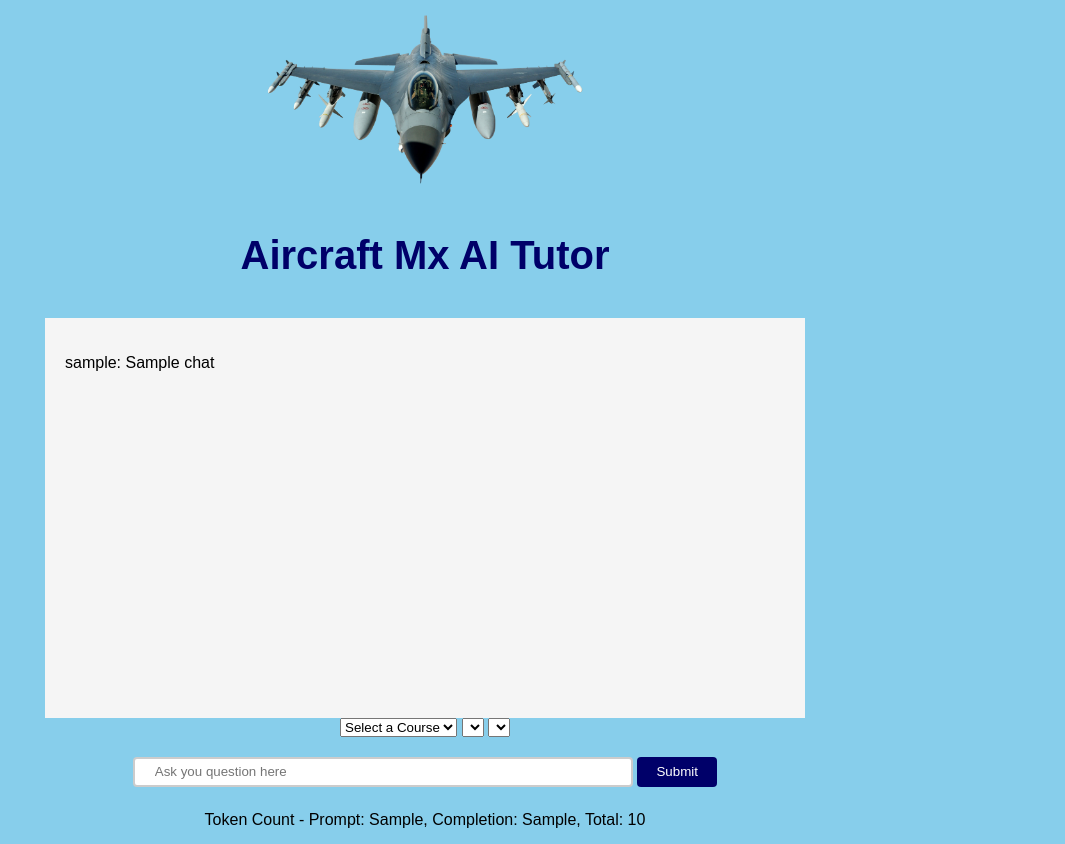
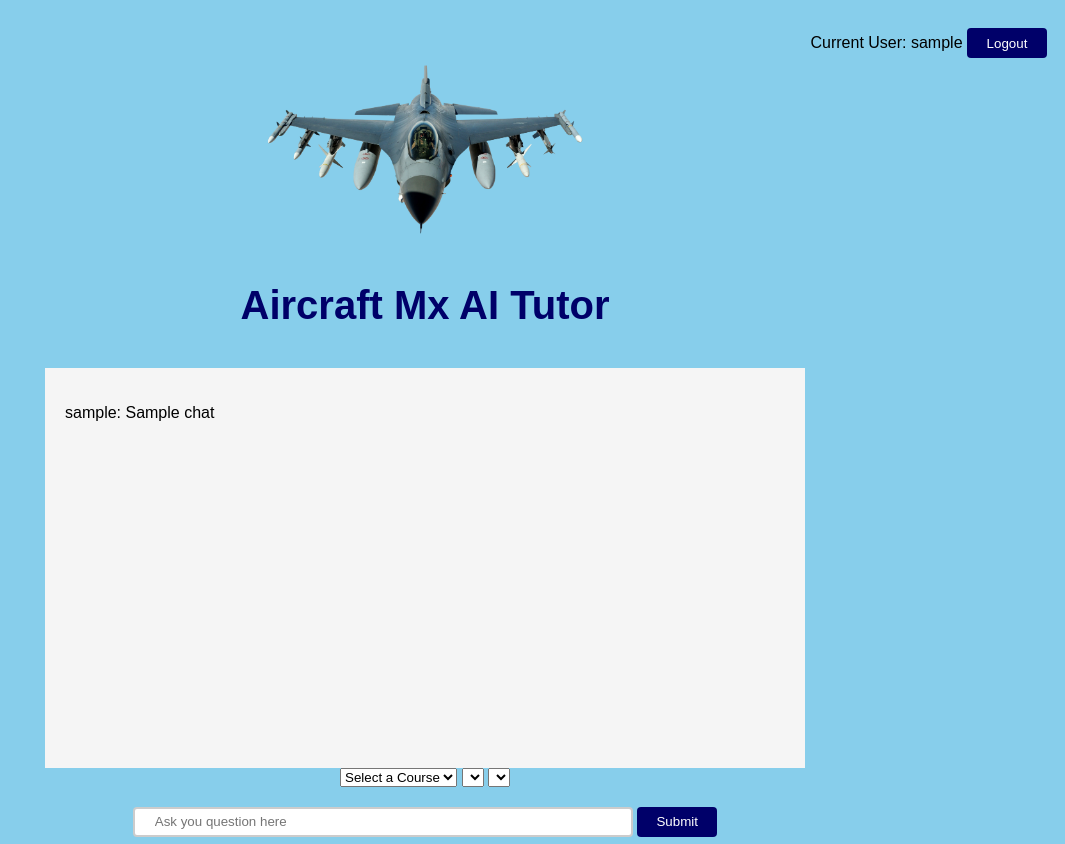
Before and after one commit to JRice689/AMAIT, a Django app: template src/templates/chat.html in a window 1280 px wide. Shown: the top 844 px of the page, without its empty margins (215-1280 px from the left). Run offline with Django 4.2, Linux system fonts and the light colour scheme; the template is opened without the code that fills it: most values are stand-ins (such as "Sample title", 1, 10 or a date in 2020); lists and menus that the app fills with data are empty.

Commit message:
Added logout and test mode

```diff
--- a/config/urls.py
+++ b/config/urls.py
@@ -15,11 +15,12 @@ Including another URLconf
 """
 from django.contrib import admin
 from django.urls import include, path
-from src.views import chat, login
+from src.views import chat, login, logout
 
 urlpatterns = [
     path('admin/', admin.site.urls),
     path('app/', include('src.urls')),
     path('chat/', chat.as_view),
-    path('login/', login.as_view)
+    path('login/', login.as_view),
+    path('logout/', logout.as_view)
 ]
--- a/src/templates/chat.html
+++ b/src/templates/chat.html
@@ -8,8 +8,20 @@
 
 <body onload='courseOptions()'>
   <script src = "{% static 'scripts.js' %}"></script>
-  <img src="{% static 'F16.png' %}" class="icon" />
-  <h3>Aircraft Mx AI Tutor</h3>
+
+  <div style="float: right; margin-right: 10px;">
+    <form action="/logout/" method="POST">
+      {% csrf_token %}
+      Current User: {{username}}
+      <input type="submit" value="Logout">
+    </form>
+  </div>
+
+  <div style="clear: both; text-align: center;">
+    <img src="{% static 'F16.png' %}" class="icon" />
+    <h3>Aircraft Mx AI Tutor</h3>
+  </div>
+
 
   <div id="history" style="height:360px; width:720px; ; overflow-y: scroll;">
     {% for pair in historyChat %}
--- a/src/urls.py
+++ b/src/urls.py
@@ -1,8 +1,9 @@
 from django.urls import path
-from src.views import chat, login
+from src.views import chat, login, logout
 
 urlpatterns = [
     path('', chat.as_view, name='chat'),
-    path('', login.as_view, name='login')
+    path('', login.as_view, name='login'),
+    path('', logout.as_view, name='logout')
 
 ]
```
Also changed, not shown: src/views/chat.py (+9 -10 lines), src/views/logout.py (added, +8 -0 lines).
